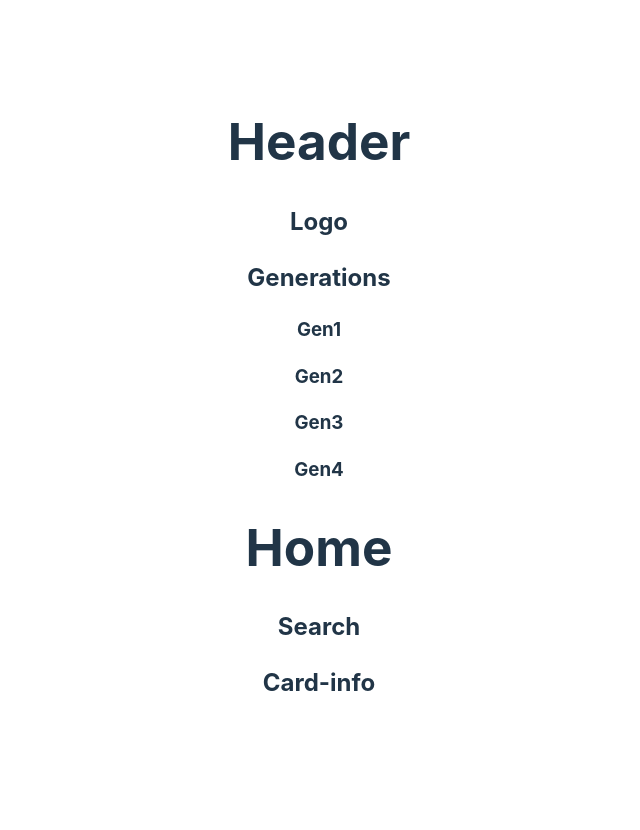
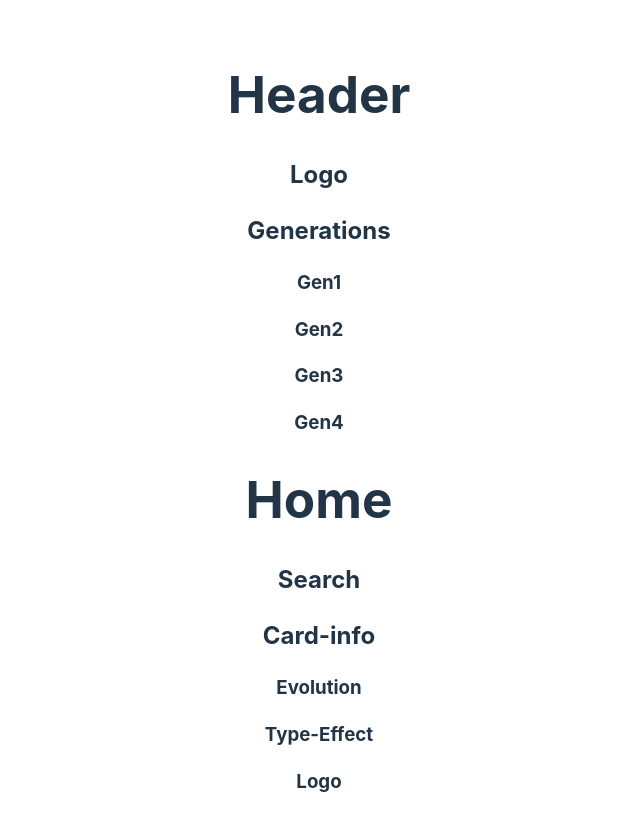
Before and after one commit to Timothystudent/Group-Exercise-8, a React (Vite) app: page / in a window 1280 px wide. Shown: the top 830 px of the page, without its empty margins (321-961 px from the left). Before the commit the page ends 800 px from the top, so only its background shows below. Built offline with nearby package versions, Linux system fonts and the light colour scheme.

Commit message:
evolution,type-effect,logo

```diff
--- a/src/App.jsx
+++ b/src/App.jsx
@@ -12,6 +12,11 @@ import GenEmpat from './components/Generations/Gen4'
 import Home from './components/Home'
 import Search from './components/Home/Search'
 import CardInfo from './components/Home/Card-info'
+import Evolution from './components/Home/Card-info/Evolution'
+import TypeEffect from './components/Home/Card-info/Type-Effect'
+import LogoDua from './components/Home/Card-info/Logo'
+
+
 
 
 const App = () => {
@@ -28,6 +33,9 @@ const App = () => {
     <Home/>
     <Search/>
     <CardInfo/>
+    <Evolution/>
+    <TypeEffect/>
+    <LogoDua/>
 
 
     </>
--- /dev/null
+++ b/src/components/Home/Card-info/Evolution/index.jsx
@@ -0,0 +1,5 @@
+const Evolution = ()=>{
+    return <h3>Evolution</h3>
+}
+
+export default Evolution
--- /dev/null
+++ b/src/components/Home/Card-info/Logo/index.jsx
@@ -0,0 +1,5 @@
+const LogoDua = ()=>{
+    return <h3>Logo</h3>
+}
+
+export default LogoDua
--- /dev/null
+++ b/src/components/Home/Card-info/Type-Effect/index.jsx
@@ -0,0 +1,5 @@
+const TypeEffect = ()=>{
+    return <h3>Type-Effect</h3>
+}
+
+export default TypeEffect
```
